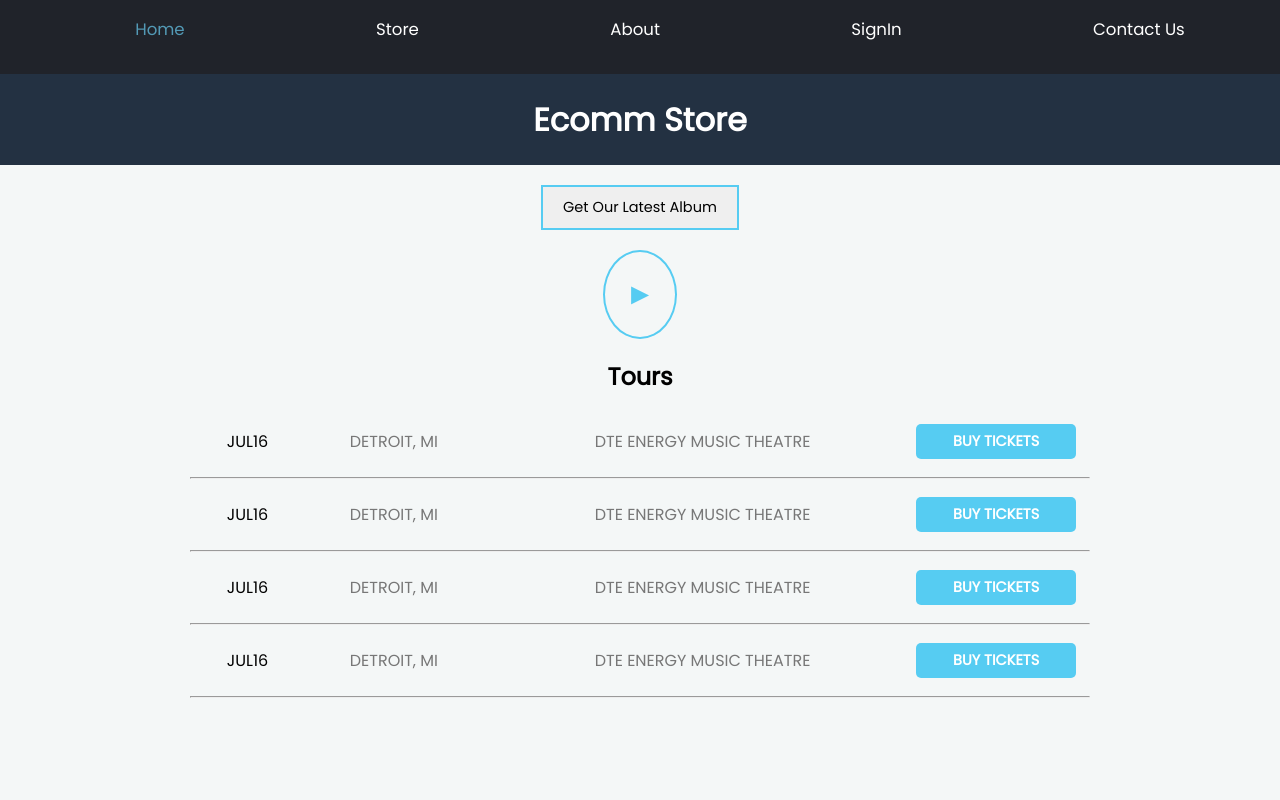
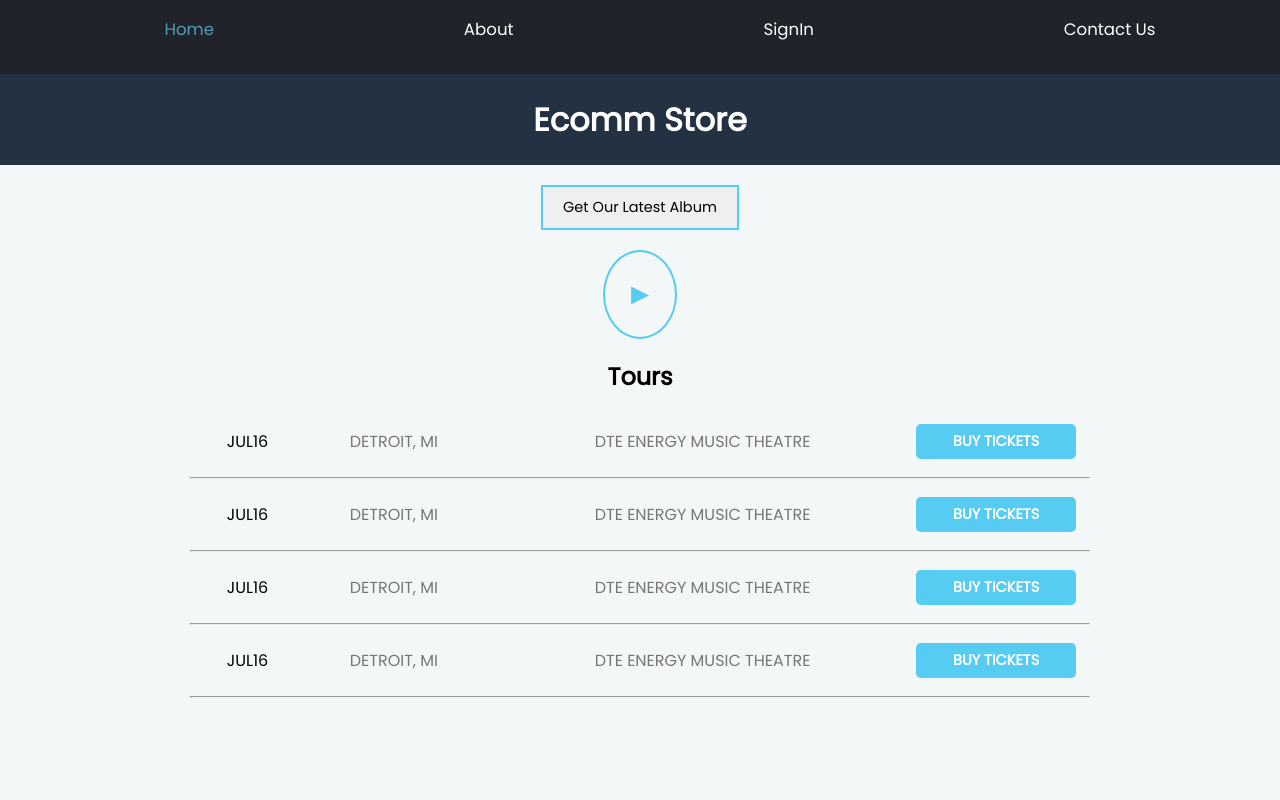
Before and after one commit to Shivanshdev12/ReactEcommerce, a React (Create React App) app: page /home in a window 1280 px wide. Shown: the top 800 px of the page. Built offline with nearby package versions, Linux system fonts and the light colour scheme; the HTML template or start-up script is replaced by a standard one.

Commit message:
protecting pages --final

```diff
--- a/src/components/Layout/Header.js
+++ b/src/components/Layout/Header.js
@@ -28,7 +28,7 @@ const Header = (props) => {
               Home
             </NavLink>
           </li>
-          {<li>
+          {isToken !== null && <li>
             <NavLink className="link" activeClassName="active" to="/store">
               Store
             </NavLink>
```
